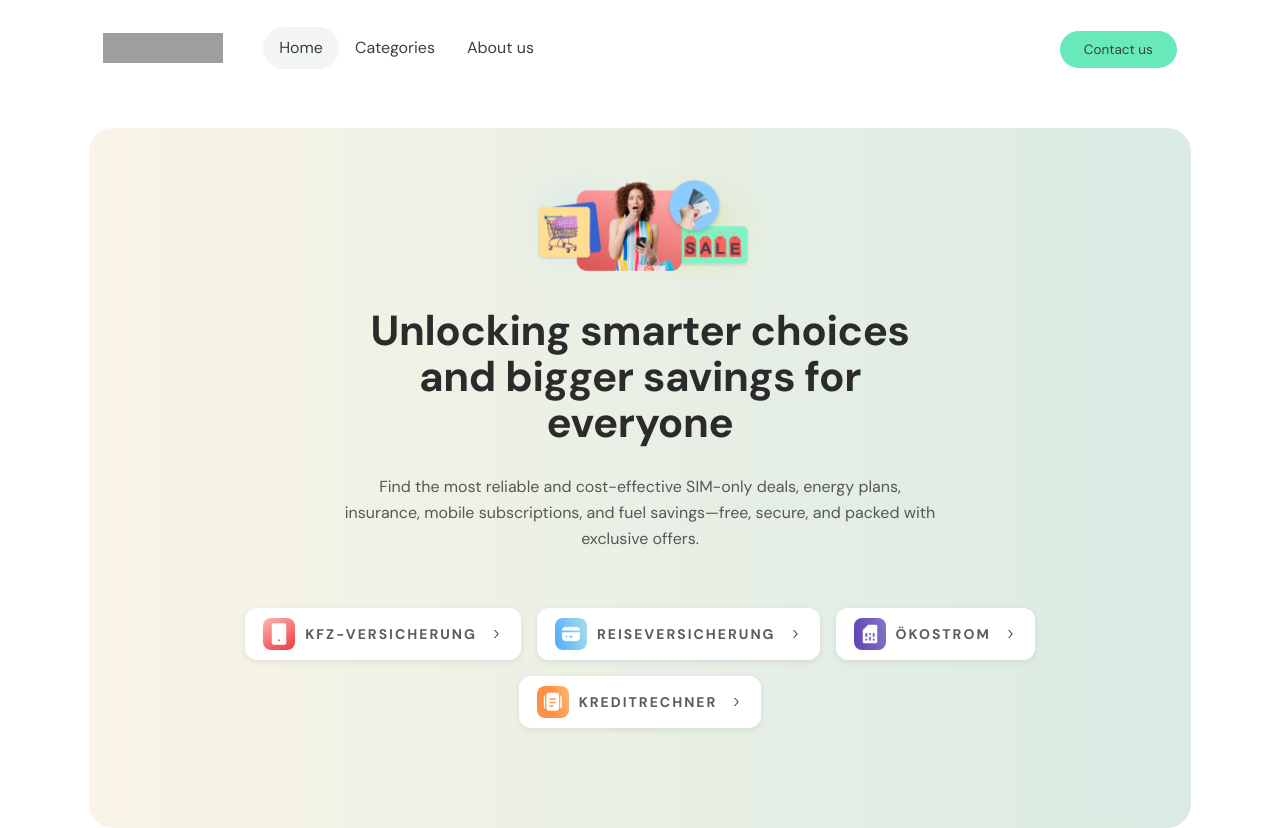
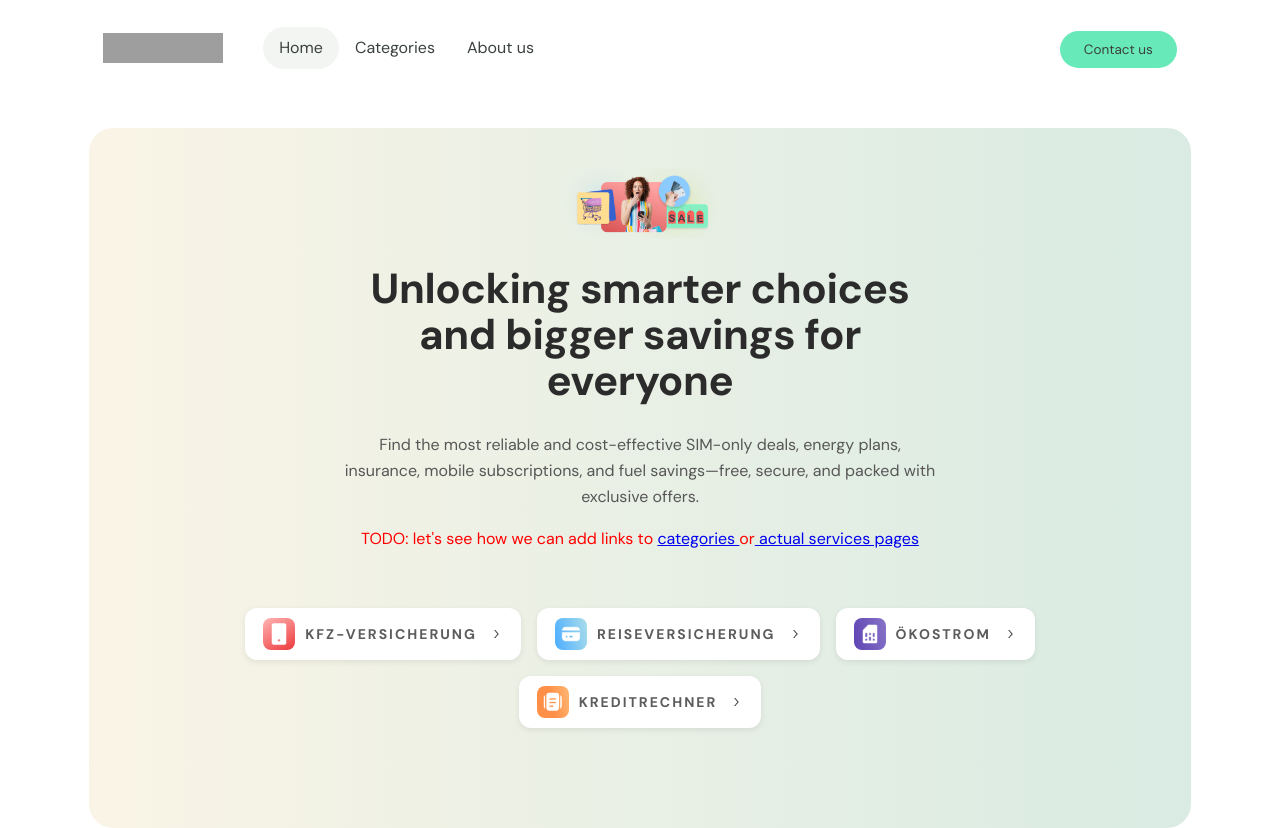
Before and after one commit to georgevlad/cb-whitelabels, a Next.js app: page / in a window 1280 px wide. Shown: the top 828 px of the page. Built offline with nearby package versions, Linux system fonts and the light colour scheme; grey boxes are pictures that could not be loaded.

Commit message:
added todos

```diff
--- a/src/app/embed/[slug]/page.tsx
+++ b/src/app/embed/[slug]/page.tsx
@@ -148,6 +148,10 @@
         <div className="content-area">
           <div className="embed-header">
             <h1>{category.title}</h1>
+            <p>
+              TODO - let's try to style this wrapper a bit better and
+            </p>
+            <p>TODO- add Some info about its parent category (subcategory) - optional.</p>
           </div>
           <div
             className="embed-container"
--- a/src/components/category/Content.tsx
+++ b/src/components/category/Content.tsx
@@ -38,6 +38,10 @@
 		return (
 			<section className='content-section active'>
 				<h1 className='section-title'>{currentCategory.title}</h1>
+				<p>
+					TODO - info about the category. <br/>
+					Schutz für alle Lebenslagen – von Gesundheit bis Eigentum. - Category introduction text
+				</p>
 				<div className='cards-grid'>
 					{currentCategory.children.map((child) => (
 						<div
--- a/src/components/homepage/Banner.tsx
+++ b/src/components/homepage/Banner.tsx
@@ -1,6 +1,7 @@
 'use client'
 
 import { useConfig } from "@/hooks/useConfig";
+import { redirect } from "next/dist/server/api-utils";
 import Link from "next/link";
 
 export default function Banner() {
@@ -17,6 +18,12 @@
 						plans, insurance, mobile subscriptions, and fuel savings—free,
 						secure, and packed with exclusive offers.
 					</p>
+
+					<p style={{ color: 'red' }}>
+						TODO: let's see how we can add links to <a href="https://whitelabels.gvs.plus/category/versicherungen">categories </a>  or
+ <a href="https://whitelabels.gvs.plus/embed/kfz-versicherung"> actual services pages </a>
+
+				</p>
 				</div>
 			</div>
 
```
